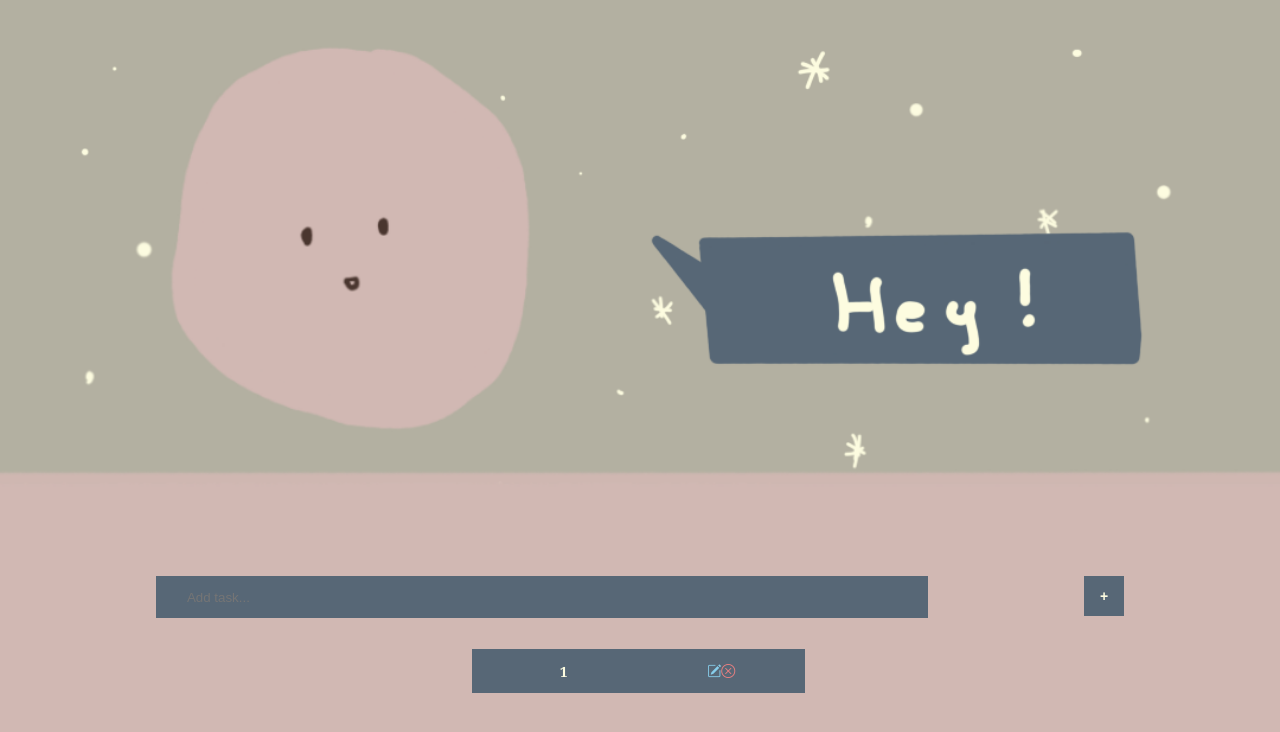
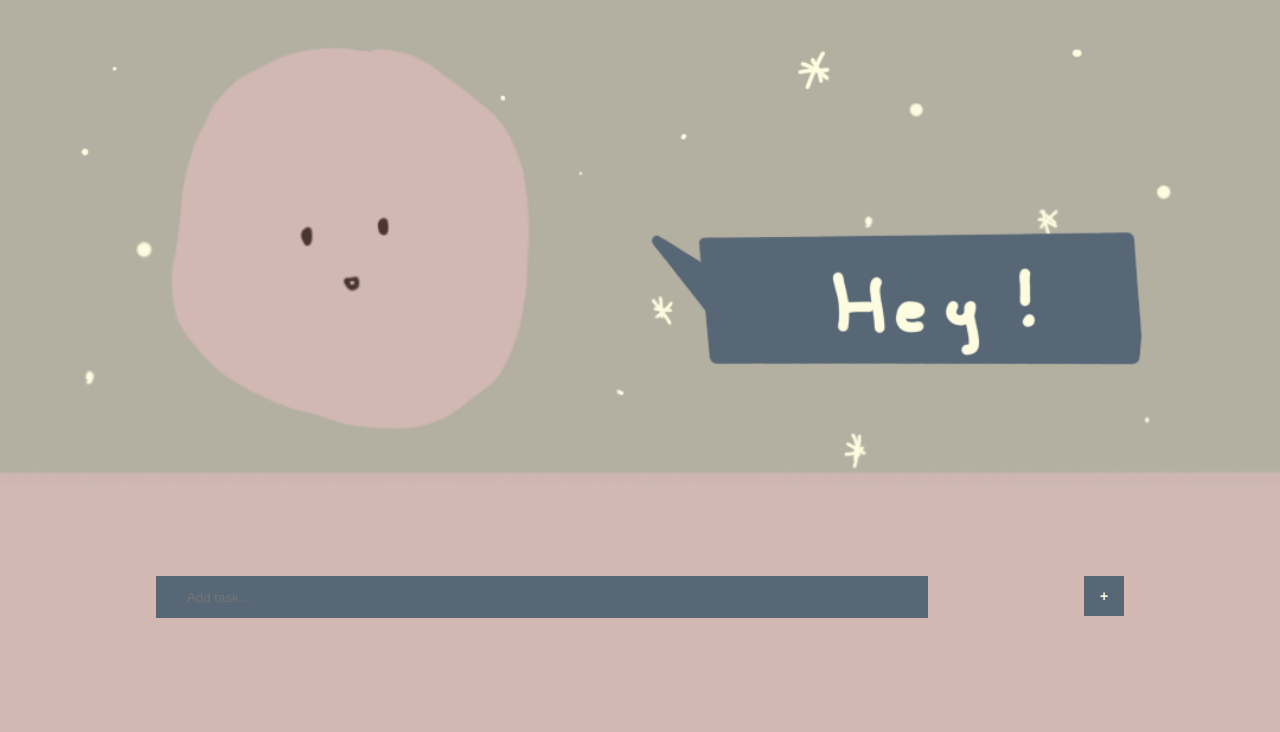
Before and after one commit to GSG-ReactCamp/todo-team1, a React (Create React App) app: page / in a window 1280 px wide. Shown: the top 732 px of the page. Built offline with nearby package versions, Linux system fonts and the light colour scheme.

Commit message:
make the array blank

```diff
--- a/src/App.js
+++ b/src/App.js
@@ -2,7 +2,7 @@ import './App.css';
 import '../node_modules/bootstrap-icons/font/bootstrap-icons.css'
 import {useState} from 'react'
 import {render} from 'react-dom'
-let list=[1];
+let list=[];
 const input=document.getElementById('input');
 
 let btnFunction='new';
```
